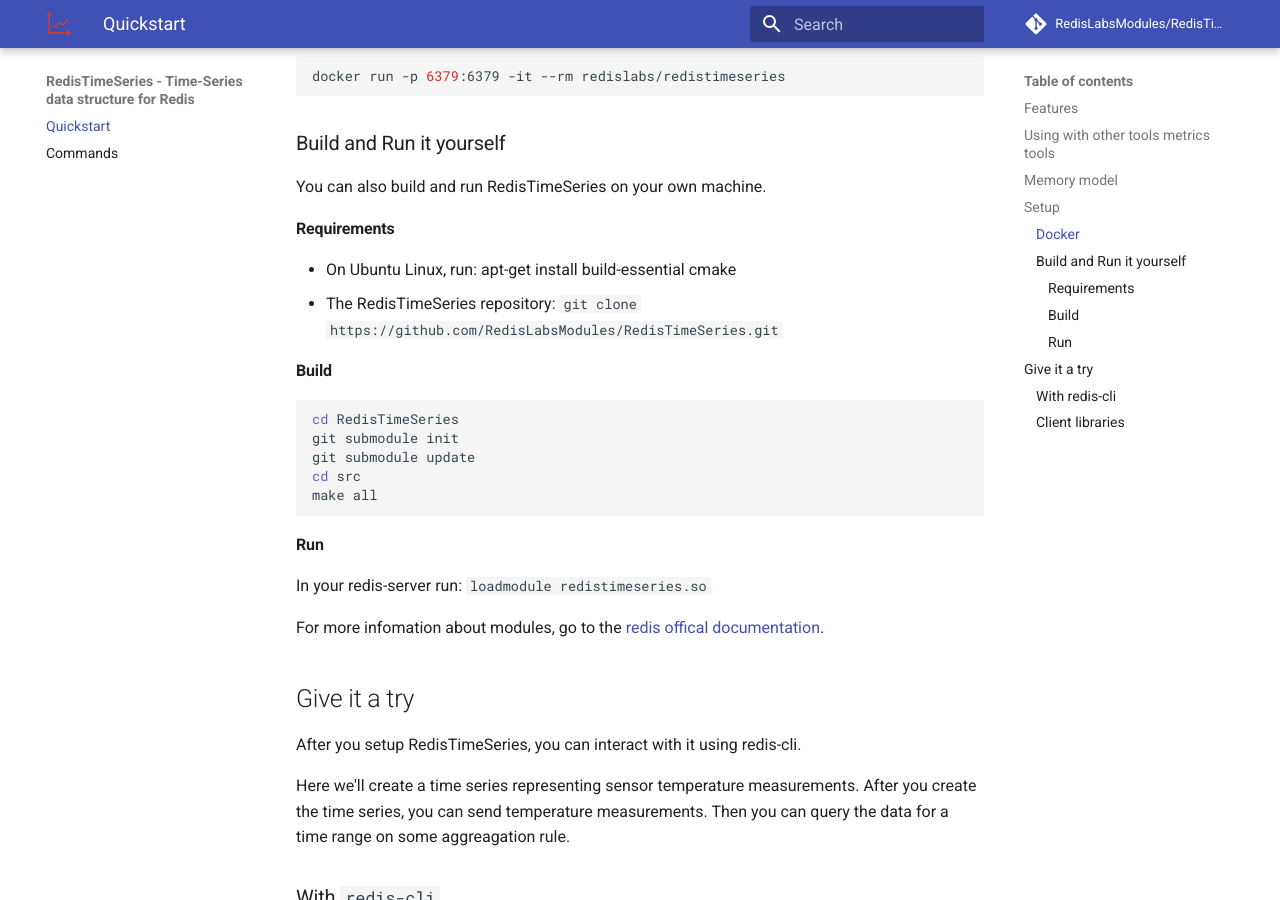
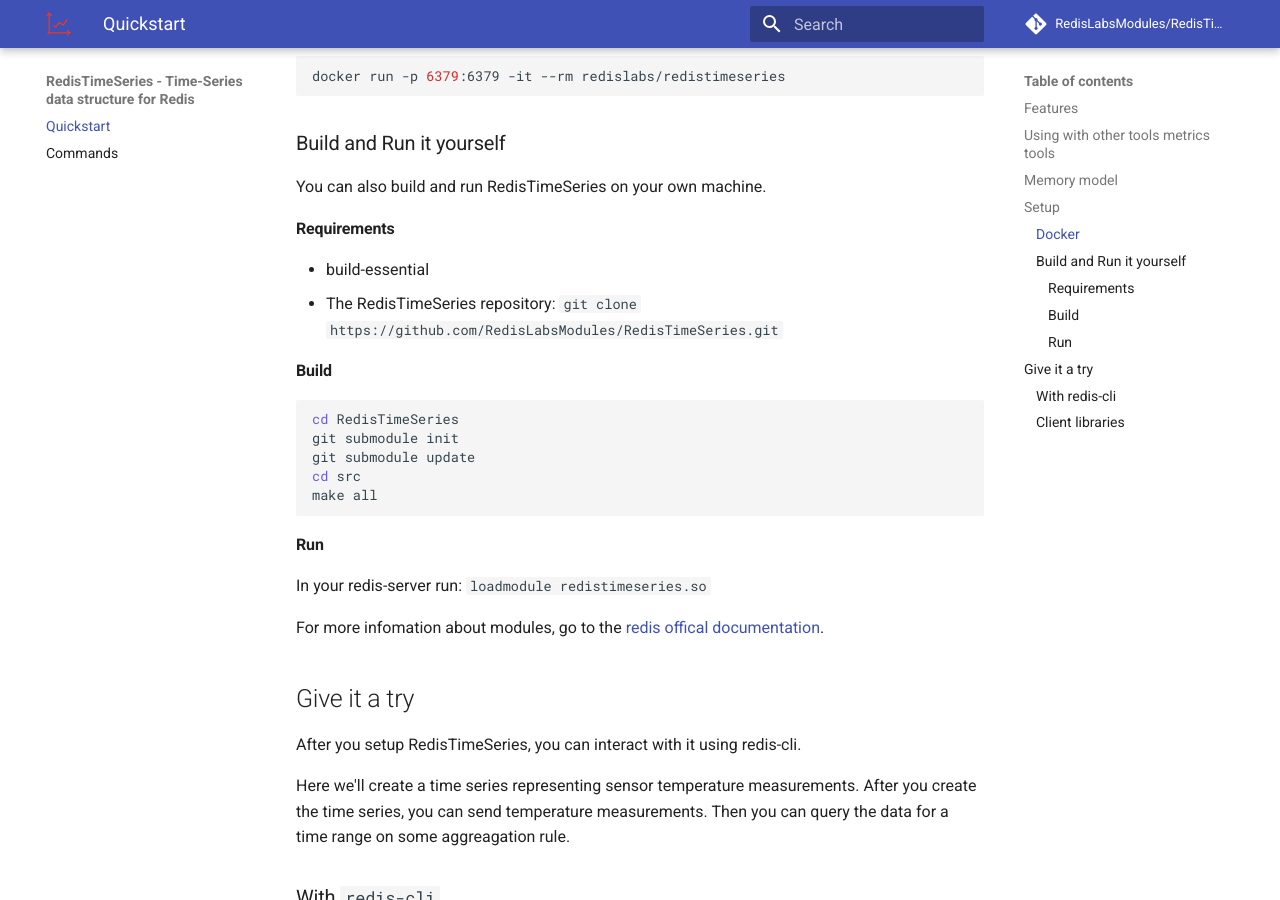
Before and after one commit to RedisTimeSeries/RedisTimeSeries, an MkDocs documentation site: the page built from docs/index.md, in a window 1280 px wide and 900 px high, scrolled down 1355 px. Built offline with MkDocs 1.6.1 and Material for MkDocs 9.7.7, drawn with Linux system fonts in a browser that asks for light colours; comment, search, counter and statistics services are not loaded; old or Windows-style settings are respelled for this version of MkDocs.

Commit message:
align docs

```diff
--- a/docs/index.md
+++ b/docs/index.md
@@ -42,7 +42,7 @@
 You can also build and run RedisTimeSeries on your own machine.
 
 #### Requirements
--  On Ubuntu Linux, run: apt-get install build-essential cmake
+-  build-essential
 -  The RedisTimeSeries repository: `git clone https://github.com/RedisLabsModules/RedisTimeSeries.git`
 
 #### Build
```
